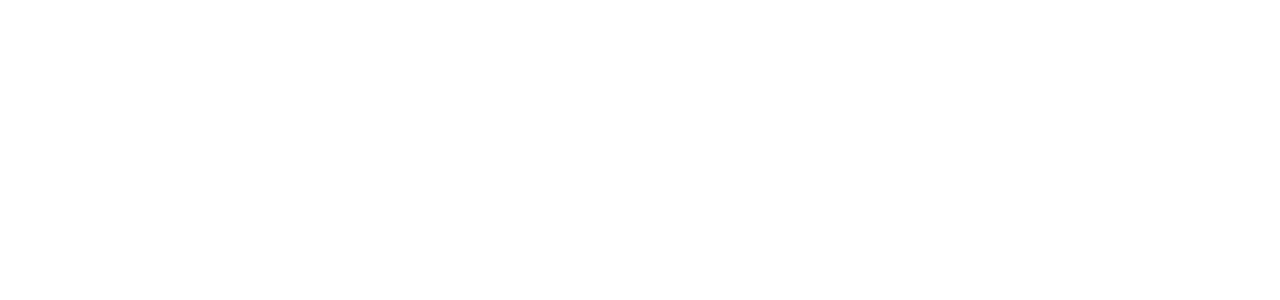
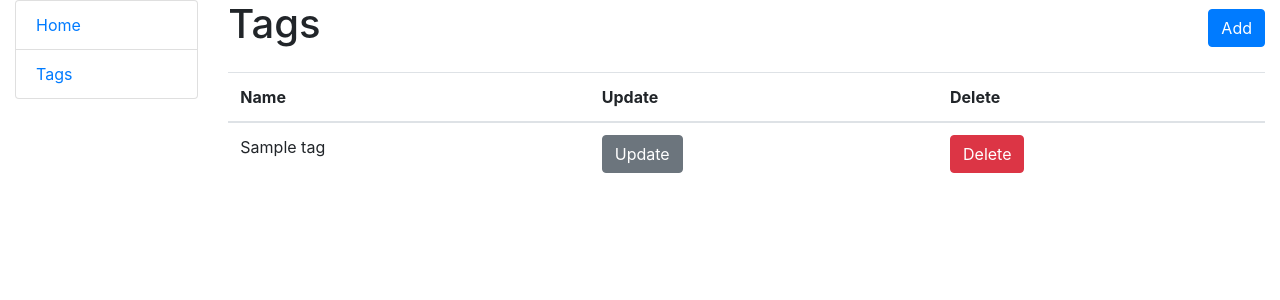
Before and after one commit to sind14/TODO, a Django app: page /tags in a window 1280 px wide. Before the commit the part shown is empty. Shown: the top 300 px of the page. Run offline with Django 5.2, Linux system fonts and the light colour scheme; tables that the repository leaves empty hold one stand-in row (values such as "Sample post"); some libraries are stand-ins or nearby versions.

Commit message:
Added template for tags list

```diff
--- a/templates/list/tags.html
+++ b/templates/list/tags.html
@@ -1,10 +1,30 @@
-<!DOCTYPE html>
-<html lang="en">
-<head>
-  <meta charset="UTF-8">
-  <title>Title</title>
-</head>
-<body>
+{% extends "base.html" %}
+{% block content %}
+  <div class="d-flex justify-content-between align-items-center">
+    <h1>Tags</h1>
+    <a href="{% url "list:add_tag" %}" class="btn btn-primary">Add</a>
+  </div>
 
-</body>
-</html>
+  <table class="table mt-3">
+    <thead>
+    <tr>
+      <th>Name</th>
+      <th>Update</th>
+      <th>Delete</th>
+    </tr>
+    </thead>
+    <tbody>
+    {% for tag in tags_list %}
+      <tr>
+        <td>{{ tag.name }}</td>
+        <td>
+          <a href="{% url "list:update_tag" tag.pk %}" class="btn btn-secondary">Update</a>
+        </td>
+        <td>
+          <a href="{% url "list:delete_tag" tag.pk %}" class="btn btn-danger">Delete</a>
+        </td>
+      </tr>
+    {% endfor %}
+    </tbody>
+  </table>
+{% endblock %}
```
